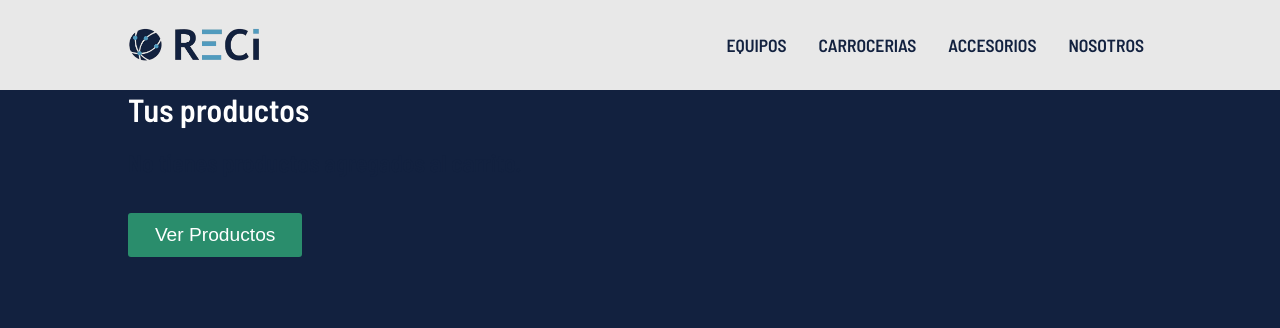
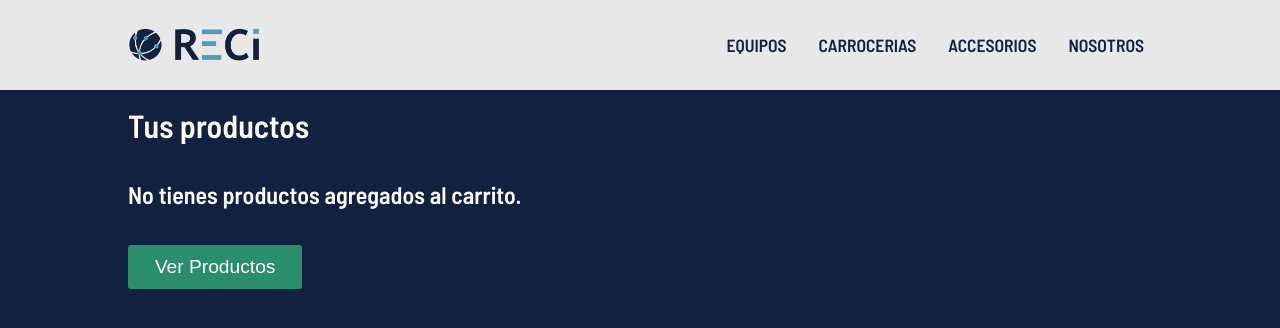
Before and after one commit to maurocig/reci-react, a React (Create React App) app: page /cart in a window 1280 px wide. Shown: the top 328 px of the page. Built offline with nearby package versions, Linux system fonts and the light colour scheme.

Commit message:
loader en UserRegForm

```diff
--- a/src/Components/Cart/Cart.module.css
+++ b/src/Components/Cart/Cart.module.css
@@ -6,6 +6,7 @@
 
 .container h2 {
 	color: white;
+	margin-top: 1rem;
 }
 
 .ulContainer {
--- a/src/Components/UserRegForm/UserRegForm.jsx
+++ b/src/Components/UserRegForm/UserRegForm.jsx
@@ -1,8 +1,8 @@
+import { contexto } from '../../Context/CartContext';
+import Loader from '../Loader/Loader';
 import style from './UserRegForm.module.css';
-import { contexto } from '../../Context/CartContext';
 
-import { useState } from 'react';
-import { useContext } from 'react';
+import { useContext, useState } from 'react';
 
 
 
@@ -42,9 +42,10 @@ export default function UserRegForm() {
 				show
 					?
 					< >
-						<h3>Compra exitosa</h3>
-						{/* <Loader loading={loading} /> */}
-						<p>Id de venta: <strong>{idVenta}</strong></p>
+						<h3>Su compra fue realizada</h3>
+						{idVenta === 'default' ? <Loader loading={loading} />
+							: <p>Id de venta: <strong>{idVenta}</strong></p>
+						}
 					</>
 
 					:
--- a/src/Components/UserRegForm/UserRegForm.module.css
+++ b/src/Components/UserRegForm/UserRegForm.module.css
@@ -8,6 +8,12 @@ input {
 	width: 300px;
 	margin-bottom: 20px;
 	font-size: large;
+}
+
+h3 {
+	color: white;
+	font-size: 1.5rem;
+	margin-top: 1rem;
 }
 
 .container {
```
